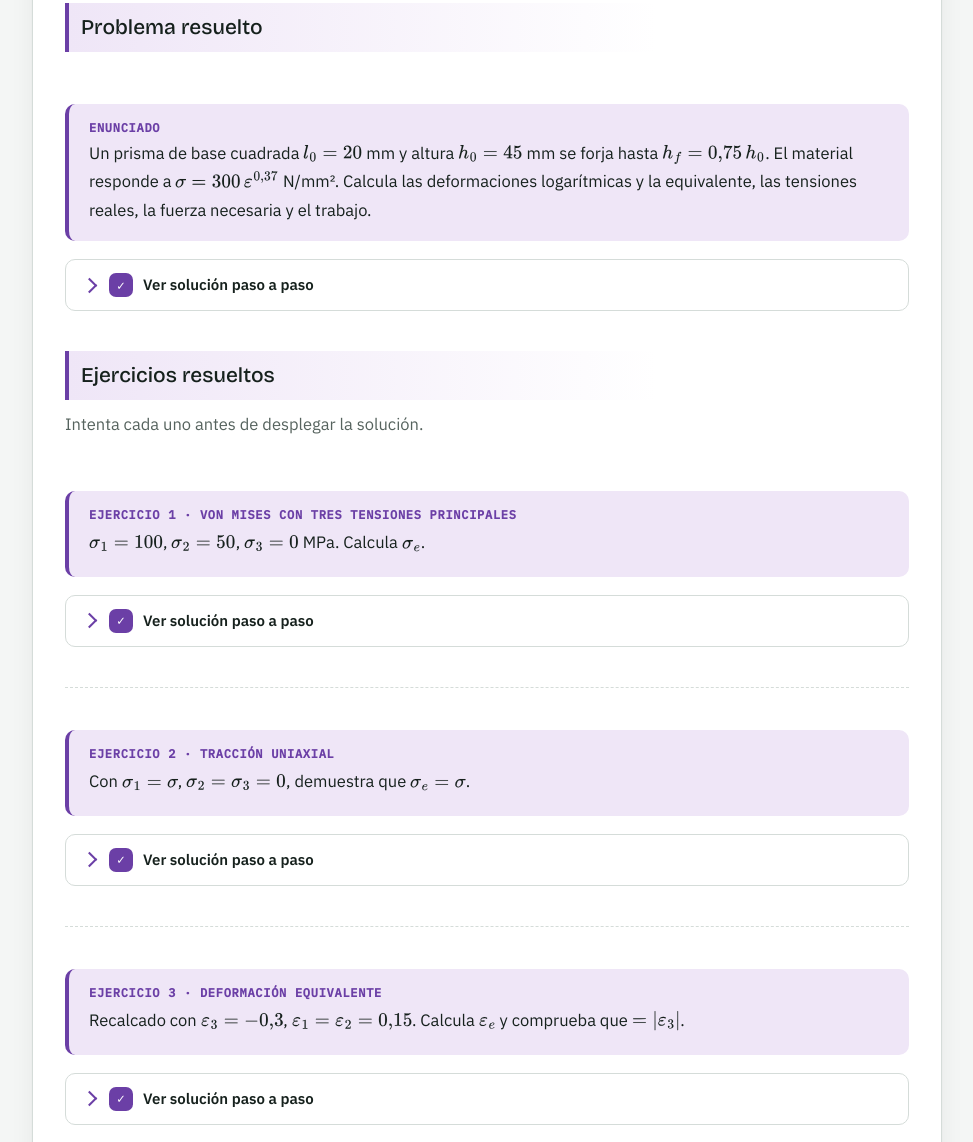
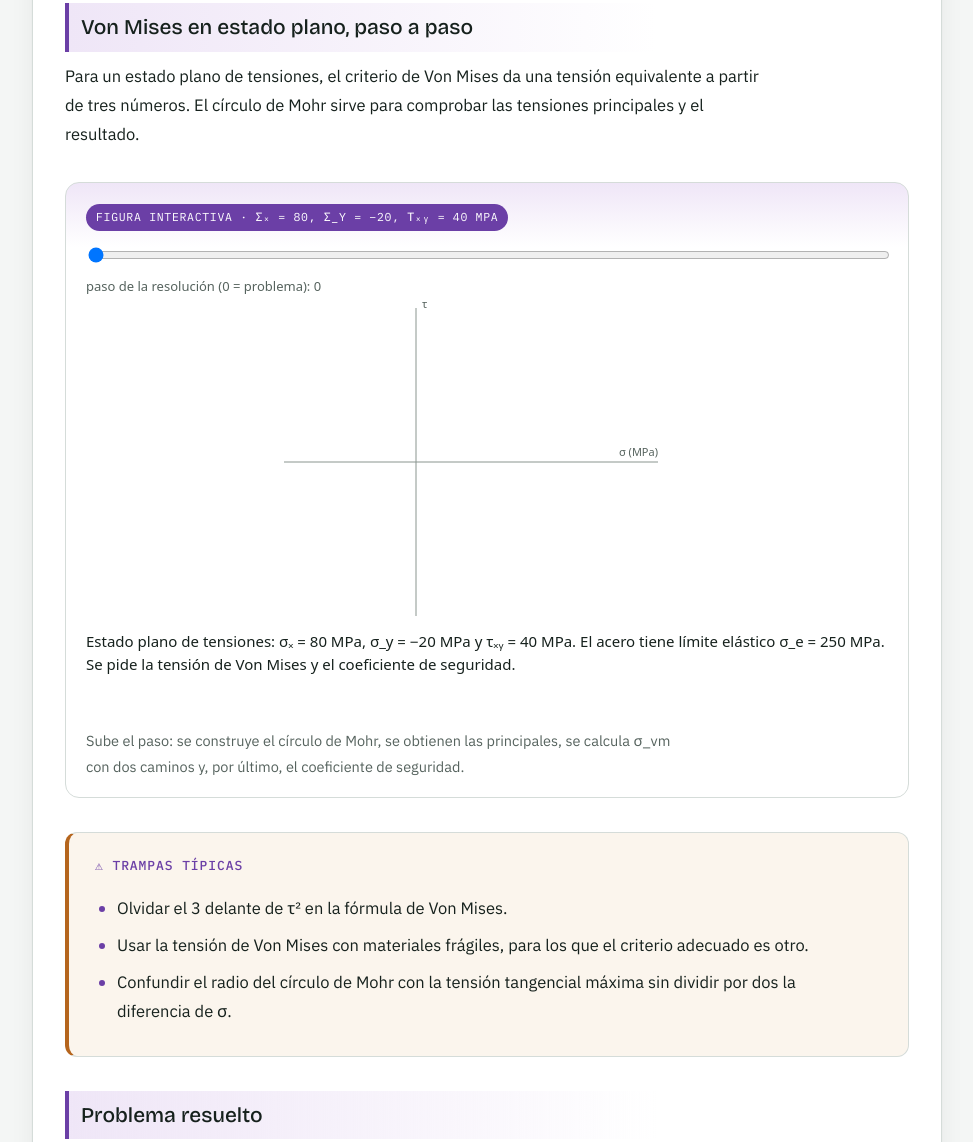
Before and after one commit to helionacon-ui/Ingenier-a-de-los-sistemas-de-producci-n, a plain HTML site: page tema-04.html in a window 1280 px wide. Shown: the part 4601-5743 px from the top of the page, without its empty margins (288-1261 px from the left). Drawn offline with nearby package versions, Linux system fonts and the light colour scheme.

Commit message:
Tema 4: Von Mises en estado plano paso a paso (figura interactiva)
Co-Authored-By: Claude Haiku 5.5 <noreply@anthropic.com>
Claude-Session: https://claude.ai/code/session_013s7DMYBpC24BhHBw2Uz9jU

```diff
--- a/tema-04.html
+++ b/tema-04.html
@@ -31,6 +31,49 @@
 <h3 id="t4-metodo">Método paso a paso</h3>
 <ol class="steps"><li>Identifica qué tensiones son <b>nulas</b>: donde no hay fuerza aplicada, la tensión principal es cero.</li><li>Escribe las tres deformaciones principales y comprueba que <b>suman cero</b>.</li><li>Calcula \(\varepsilon_{eq}\) con la fórmula y verifica el atajo: en recalcado debe salir \(|\varepsilon_3|\).</li><li>Lleva \(\varepsilon_{eq}\) a la curva del material para obtener la tensión.</li><li>Para la fuerza, usa la <b>sección instantánea</b>, no la inicial.</li><li>En deformación plana, recuerda que la tensión intermedia es la <b>media</b> de las otras dos.</li></ol>
 <div class="box trap"><h4>Trampas típicas</h4><ul><li><b>Olvidar que las tensiones nulas también cuentan en Von Mises.</b> \(\sigma_1=\sigma_2=0\) no significa que se puedan ignorar: entran en la fórmula como ceros y afectan al resultado.</li><li><b>Usar una deformación principal en vez de la equivalente.</b> La curva del material se alimenta con \(\varepsilon_{eq}\). En recalcado coinciden con \(|\varepsilon_3|\), pero en deformación plana no.</li><li><b>Dar por simétricas las deformaciones sin comprobarlo.</b> \(\varepsilon_1=\varepsilon_2\) sólo si la sección es axisimétrica o cuadrada. En deformación plana, \(\varepsilon_2=0\).</li><li><b>Confundir deformación plana con tensión plana.</b> En deformación plana es \(\varepsilon_2=0\) y \(\sigma_2\neq0\); en tensión plana es al revés. En laminación de chapa ancha se da la primera.</li><li><b>Calcular la fuerza con el área inicial.</b> La tensión real actúa sobre el área real, que ha cambiado.</li></ul></div>
+<h3 id="t4-vonmises-paso">Von Mises en estado plano, paso a paso</h3>
+<p>Para un estado plano de tensiones, el criterio de Von Mises da una tensión equivalente a partir de tres números. El círculo de Mohr sirve para comprobar las tensiones principales y el resultado.</p>
+<figure class="fig"><p class="ft">Figura interactiva · σₓ = 80, σ_y = −20, τₓᵧ = 40 MPa</p>
+<div id="vm-paso" style="font-family:system-ui,sans-serif"><input id="vm-paso-s" type="range" min="0" max="6" step="1" value="0" style="width:100%"><div id="vm-paso-l" style="font-size:13px;color:#56635e;margin:4px 0">paso de la resolución (0 = problema): 0</div><canvas id="vm-paso-c" width="640" height="320" style="width:100%;max-width:640px;height:auto;display:block"></canvas><div id="vm-paso-t" style="font-size:15px;line-height:1.5;margin-top:8px;min-height:90px"></div></div>
+<figcaption>Sube el paso: se construye el círculo de Mohr, se obtienen las principales, se calcula σ_vm con dos caminos y, por último, el coeficiente de seguridad.</figcaption></figure>
+<div class="box trap"><h4>Trampas típicas</h4><ul><li>Olvidar el 3 delante de τ² en la fórmula de Von Mises.</li><li>Usar la tensión de Von Mises con materiales frágiles, para los que el criterio adecuado es otro.</li><li>Confundir el radio del círculo de Mohr con la tensión tangencial máxima sin dividir por dos la diferencia de σ.</li></ul></div>
+<script>
+(function(){
+  var T=[
+   'Estado plano de tensiones: σₓ = 80 MPa, σ_y = −20 MPa y τₓᵧ = 40 MPa. El acero tiene límite elástico σ_e = 250 MPa. Se pide la tensión de Von Mises y el coeficiente de seguridad.',
+   'Círculo de Mohr: centro en (σₓ + σ_y)/2 = 30 MPa y radio R = √[((σₓ − σ_y)/2)² + τ²] = √(50² + 40²) = 64,0 MPa.',
+   'Tensiones principales: σ₁ = 30 + 64 = 94 MPa y σ₂ = 30 − 64 = −34 MPa. Ambas son reales, y el estado es plano.',
+   'Von Mises en función de las componentes: σ_vm = √(σₓ² − σₓσ_y + σ_y² + 3τ²) = √(6400 + 1600 + 400 + 4800) = √13200 = 114,9 MPa.',
+   'Comprobación con las principales: σ_vm = √(σ₁² − σ₁σ₂ + σ₂²) = √(8836 + 3196 + 1156) = √13188 = 114,8 MPa. La diferencia es de redondeo: los dos caminos coinciden.',
+   'Coeficiente de seguridad: n = σ_e / σ_vm = 250 / 114,9 = 2,18.',
+   'Conclusión: n > 1, así que el criterio predice que no hay fluencia. Von Mises se aplica a materiales dúctiles como este acero.'
+  ];
+  var cv=document.getElementById('vm-paso-c'), g=cv.getContext('2d'), sl=document.getElementById('vm-paso-s'),
+      lb=document.getElementById('vm-paso-l'), tx=document.getElementById('vm-paso-t');
+  var S=2.2, OX=330, OY=160;
+  function X(s){return OX+s*S;} function Y(t){return OY-t*S;}
+  function txt(s,x,y,col,sz,al){g.fillStyle=col;g.font=(sz||12)+'px system-ui,sans-serif';g.textAlign=al||'left';g.fillText(s,x,y);}
+  function line(x1,y1,x2,y2,col,w,dash){g.strokeStyle=col;g.lineWidth=w||1.2;g.setLineDash(dash||[]);g.beginPath();g.moveTo(x1,y1);g.lineTo(x2,y2);g.stroke();g.setLineDash([]);}
+  function dot(x,y,col){g.fillStyle=col;g.beginPath();g.arc(x,y,4.5,0,6.283);g.fill();}
+  function draw(p){
+    g.clearRect(0,0,cv.width,cv.height);
+    line(X(-60),Y(0),X(110),Y(0),'#8a958f',1); line(X(0),Y(-70),X(0),Y(70),'#8a958f',1);
+    txt('σ (MPa)',X(110),Y(0)-6,'#56635e',11,'right'); txt('τ',X(0)+6,Y(70),'#56635e',11,'left');
+    if(p>=1){ var R=64*S;
+      g.strokeStyle='#3a63c4';g.lineWidth=2;g.beginPath();g.arc(X(30),Y(0),R,0,6.283);g.stroke();
+      dot(X(30),Y(0),'#3a63c4'); txt('C = 30',X(30),Y(0)+16,'#3a63c4',11,'center');
+      line(X(30),Y(0),X(30)+R*0.6,Y(0)-R*0.8,'#3a63c4',1,[4,3]); txt('R = 64',X(30)+R*0.3,Y(0)-R*0.4-6,'#3a63c4',11,'left'); }
+    if(p>=3){ dot(X(80),Y(40),'#b4232f'); txt('A (80, 40)',X(80)+6,Y(40)-6,'#b4232f',11,'left');
+      dot(X(-20),Y(-40),'#b4232f'); txt('B (−20, −40)',X(-20)-6,Y(-40)+14,'#b4232f',11,'right'); }
+    if(p>=2){ dot(X(94),Y(0),'#2c8a52'); txt('σ₁ = 94',X(94),Y(0)-8,'#2c8a52',11,'center');
+      dot(X(-34),Y(0),'#2c8a52'); txt('σ₂ = −34',X(-34),Y(0)-8,'#2c8a52',11,'center'); }
+    lb.textContent='paso de la resolución (0 = problema): '+p;
+    tx.innerHTML='<div>'+T[p]+'</div>';
+  }
+  sl.addEventListener('input',function(){draw(+sl.value);});
+  draw(0);
+})();
+</script>
 <h3 id="t4-problema">Problema resuelto</h3>
 <div class="prob"><div class="enun"><p class="et">Enunciado</p>Un prisma de base cuadrada \(l_0=20\) mm y altura \(h_0=45\) mm se forja hasta \(h_f=0{,}75\,h_0\). El material responde a \(\sigma=300\,\varepsilon^{0{,}37}\) N/mm². Calcula las deformaciones logarítmicas y la equivalente, las tensiones reales, la fuerza necesaria y el trabajo.</div>
 <details class="paso"><summary><span class="pn">✓</span>Ver solución paso a paso</summary><div class="inner"><p><b>a) Deformaciones.</b> Por constancia de volumen, \(l_0^2h_0=l_f^2h_f\):</p>
```
